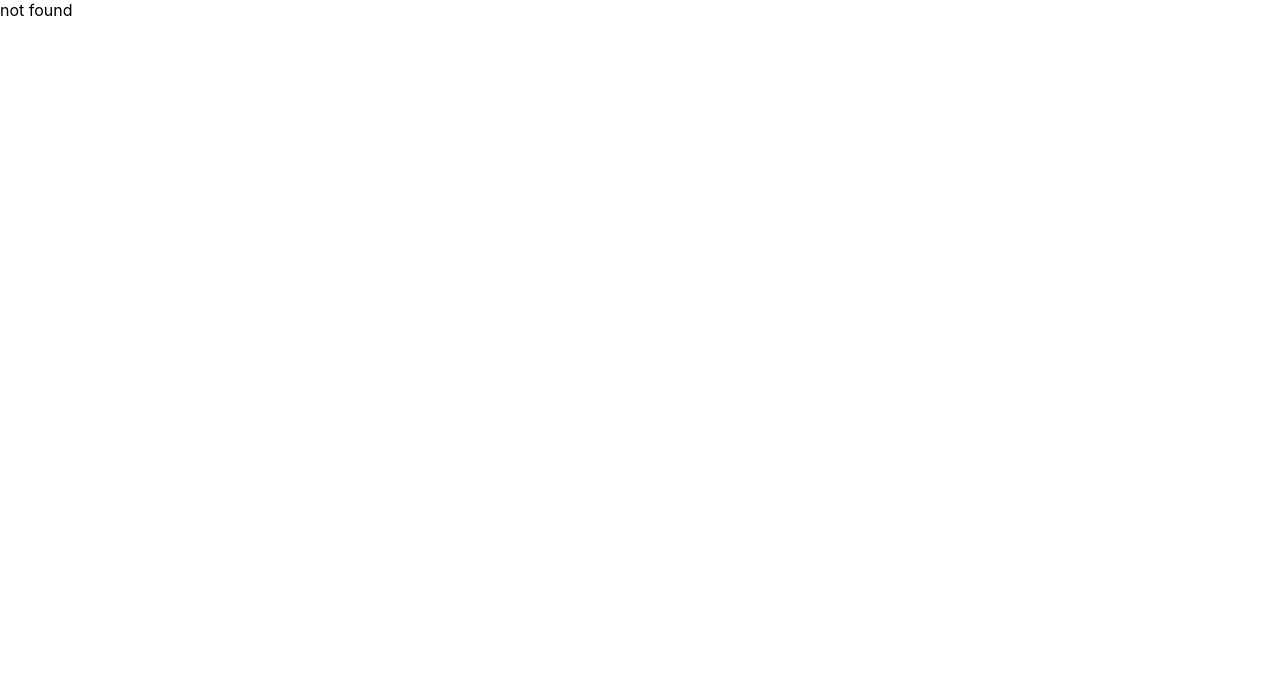
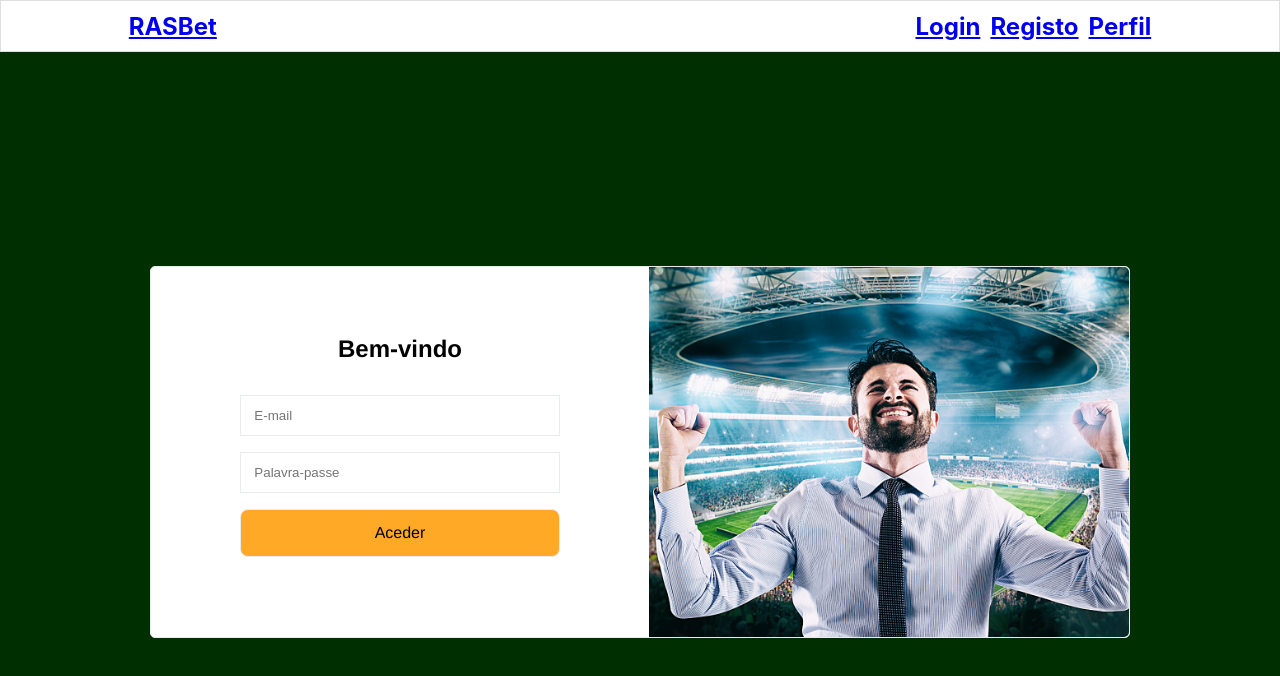
Before and after one commit to BOTyuri71/RASBet, a React (Create React App) app in the folder front_end/: page /login in a window 1280 px wide. Shown: the top 676 px of the page. Built offline with nearby package versions, Linux system fonts and the light colour scheme.

Commit message:
UPDATE FRONT - header,login

```diff
--- a/front_end/package.json
+++ b/front_end/package.json
@@ -7,8 +7,12 @@
     "@testing-library/react": "^13.4.0",
     "@testing-library/user-event": "^13.5.0",
     "react": "^18.2.0",
+    "react-date-picker": "^9.0.0",
     "react-dom": "^18.2.0",
+    "react-hook-form": "^7.39.1",
+    "react-router-dom": "^6.4.3",
     "react-scripts": "5.0.1",
+    "styled-components": "^5.3.6",
     "web-vitals": "^2.1.4"
   },
   "scripts": {
--- /dev/null
+++ b/front_end/src/components/header/Header.js
@@ -0,0 +1,22 @@
+import React from "react";
+import {NavLink, withRouter} from 'react-router-dom';
+import {Nav,Header1,H2} from '../../styles/header';
+
+const Header = () =>{
+    return(
+        <Nav>
+            <Header1>
+                <div>
+                    <NavLink exact to='/home'><h2>RASBet</h2></NavLink>
+                </div>
+                <div style={{display:'flex',flexDirection:'row',alignItems:'center'}}>
+                    <NavLink exact to='/login'><H2>Login</H2></NavLink>
+                    <NavLink exact to='/register'><H2>Registo</H2></NavLink>
+                    <NavLink exact to='/profile'><H2>Perfil</H2></NavLink>
+                </div>
+            </Header1>
+        </Nav>
+    )
+}
+
+export default Header;
--- a/front_end/src/pages/login/loginPage.js
+++ b/front_end/src/pages/login/loginPage.js
@@ -0,0 +1,34 @@
+import React, { useState } from 'react';
+import img_reg from '../../assets/form_register.jpg'
+import {useForm} from 'react-hook-form';
+import {Register,Col1,Img1,Div1,Section1,Form1,Input1,Button1} from '../../styles/form'
+import Header from '../../components/header/Header';
+
+export default function Form() {
+    const {register,handleSubmit} = useForm()
+    const onSubmit = data => console.log(data);
+  return (
+    <div>
+    <Header/>
+    <Section1>
+          <Div1>
+              <Register>
+                  <Col1>
+                      <h2>Bem-vindo</h2>
+
+                      <Form1 onSubmit={handleSubmit(onSubmit)}>
+                          <Input1 type="text" {...register("email")} placeholder='E-mail'></Input1>
+                          <Input1 type="password" {...register("password")} placeholder='Palavra-passe'></Input1>
+
+                          <Button1 className='btn'>Aceder</Button1>
+                      </Form1>
+                  </Col1>
+                  <div className='col-2'>
+                      <Img1 src={img_reg}></Img1>
+                  </div>
+              </Register>
+          </Div1>
+      </Section1>
+      </div>
+  )
+}
--- a/front_end/src/pages/register/RegisterPage.js
+++ b/front_end/src/pages/register/RegisterPage.js
@@ -2,20 +2,23 @@ import React, { useState } from 'react';
 import img_reg from '../../assets/form_register.jpg'
 import DatePicker from 'react-date-picker';
 import {Controller,useForm} from 'react-hook-form';
-import {Register,Col1,Img1,Div1,Section1,Form1,Input1,Button1} from '../../styles/register'
+import {Register,Col1,Img1,Div1,Section1,Form1,Input1,Button1} from '../../styles/form'
+import Header from '../../components/header/Header';
 
 export default function Form() {
     const [value, onChange] = useState(new Date());
     const {control,register,handleSubmit} = useForm()
     const onSubmit = data => console.log(data);
   return (
+    <div>
+    <Header/>
     <Section1>
         <Div1>
         <Register>
         <Col1>
             <h2>Registo</h2>
 
-            <Form1 className='flex flex-col' onSubmit={handleSubmit(onSubmit)}>
+            <Form1 onSubmit={handleSubmit(onSubmit)}>
                 <Input1 type="text" {...register("email")} placeholder='E-mail'></Input1>
                 <Input1 type="password" {...register("password")} placeholder='Palavra-passe'></Input1>
                 <Controller
@@ -39,5 +42,6 @@ export default function Form() {
         </Register>
         </Div1>
     </Section1>
+    </div>
   )
 }
--- a/front_end/src/routes/routes.js
+++ b/front_end/src/routes/routes.js
@@ -4,9 +4,11 @@ import { Route, Routes } from "react-router-dom";
 
 import NotFound from "../pages/notFound/NotFoundPage";
 import RegisterPage from '../pages/register/RegisterPage';
+import LoginPage from '../pages/login/loginPage';
 
 const ApplicationRoutes = () => (
   <Routes>
+    <Route path="/login" element={<LoginPage/>}/>
     <Route path="/register" element={<RegisterPage/>}/>
     <Route path="*" element={<NotFound />} />
   </Routes>
--- /dev/null
+++ b/front_end/src/styles/form.js
@@ -0,0 +1,65 @@
+import styled from 'styled-components'
+
+export const Register = styled.div`
+    max-width: 978px;
+    width: 100vw;
+    display:flex;
+    border: 1px solid #e9ecef;
+    border-radius: 5px;
+    /* box-shadow: 1px 3px 10px #e9ecef; */
+    background-color: white;
+    font-family: Helvetica;
+`;
+
+export const Col1 = styled.div`
+    margin: auto;
+    padding: 3em 0;
+  `;
+
+export const Img1 = styled.img`
+    width: 480px;
+    height: 100%;
+    object-fit: cover;
+    align-self: flex-end;
+    border-top-right-radius: 5px;
+    border-bottom-right-radius: 5px;
+    display: initial;
+`;
+
+export const Div1 = styled.div`
+    height: 100vh;
+    display: flex;
+    justify-content: center;
+    align-items: center;
+    text-align: center;
+`
+
+export const Section1 = styled.section`
+    background-color: #003001;
+`
+
+export const Form1 = styled.form`
+    max-width: 320px;
+    width: 100vw;
+    margin: 2em auto;
+    display: flex;
+    gap: 1em;
+    flex-direction: column;
+    font-family: Helvetica;
+`
+
+export const Button1 = styled.button`
+    background-color: #ffa927;
+    color: #000000;
+    font-size: 1em;
+    border-radius: 8px;
+    cursor: pointer;
+    border: 1px solid #e9ecef;
+    padding: .9em 1em;
+    font-family: Helvetica;
+`
+
+export const Input1 = styled.input`
+    border: 1px solid #e9ecef;
+    padding: .9em 1em;
+`
--- /dev/null
+++ b/front_end/src/styles/header.js
@@ -0,0 +1,20 @@
+import styled from 'styled-components'
+
+export const Nav = styled.nav`
+    height: 50px;
+    border: 1px solid #dfdfdf;
+`;
+
+export const Header1 = styled.div`
+    width: 80%;
+    height: 100%;
+    margin: 0 auto;
+    display: flex;
+    flex-direction: row;
+    justify-content: space-between;
+    align-items: center;
+`;
+
+export const H2 = styled.h2`
+    padding-left: 10px;
+`;
--- a/front_end/src/styles/register.js
+++ /dev/null
@@ -1,65 +0,0 @@
-import styled from 'styled-components'
-
-export const Register = styled.div`
-    max-width: 978px;
-    width: 100vw;
-    display:flex;
-    border: 1px solid #e9ecef;
-    border-radius: 5px;
-    /* box-shadow: 1px 3px 10px #e9ecef; */
-    background-color: white;
-    font-family: Helvetica;
-`;
-
-export const Col1 = styled.div`
-    margin: auto;
-    padding: 3em 0;
-  `;
-
-export const Img1 = styled.img`
-    width: 480px;
-    height: 100%;
-    object-fit: cover;
-    align-self: flex-end;
-    border-top-right-radius: 5px;
-    border-bottom-right-radius: 5px;
-    display: initial;
-`;
-
-export const Div1 = styled.div`
-    height: 100vh;
-    display: flex;
-    justify-content: center;
-    align-items: center;
-    text-align: center;
-`
-
-export const Section1 = styled.section`
-    background-color: #003001;
-`
-
-export const Form1 = styled.form`
-    max-width: 320px;
-    width: 100vw;
-    margin: 2em auto;
-    display: flex;
-    gap: 1em;
-    flex-direction: column;
-    font-family: Helvetica;
-`
-
-export const Button1 = styled.button`
-    background-color: #ffa927;
-    color: #000000;
-    font-size: 1em;
-    border-radius: 8px;
-    cursor: pointer;
-    border: 1px solid #e9ecef;
-    padding: .9em 1em;
-    font-family: Helvetica;
-`
-
-export const Input1 = styled.input`
-    border: 1px solid #e9ecef;
-    padding: .9em 1em;
-`
```
Also changed, not shown: front_end/src/components/layout/Layout.js (deleted, +0 -7 lines), 1 other file (tests, documents, lock files or other folders).
